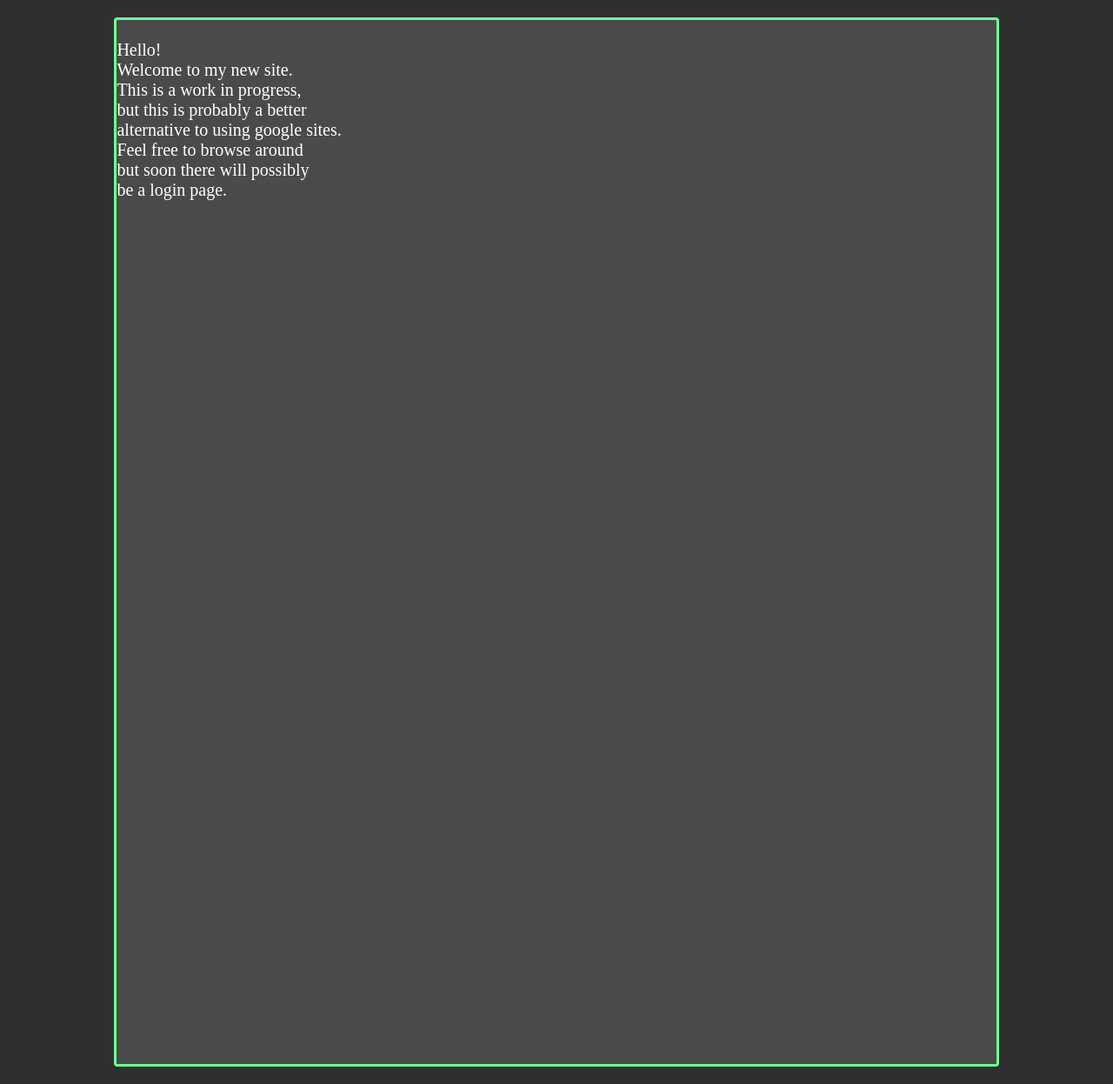
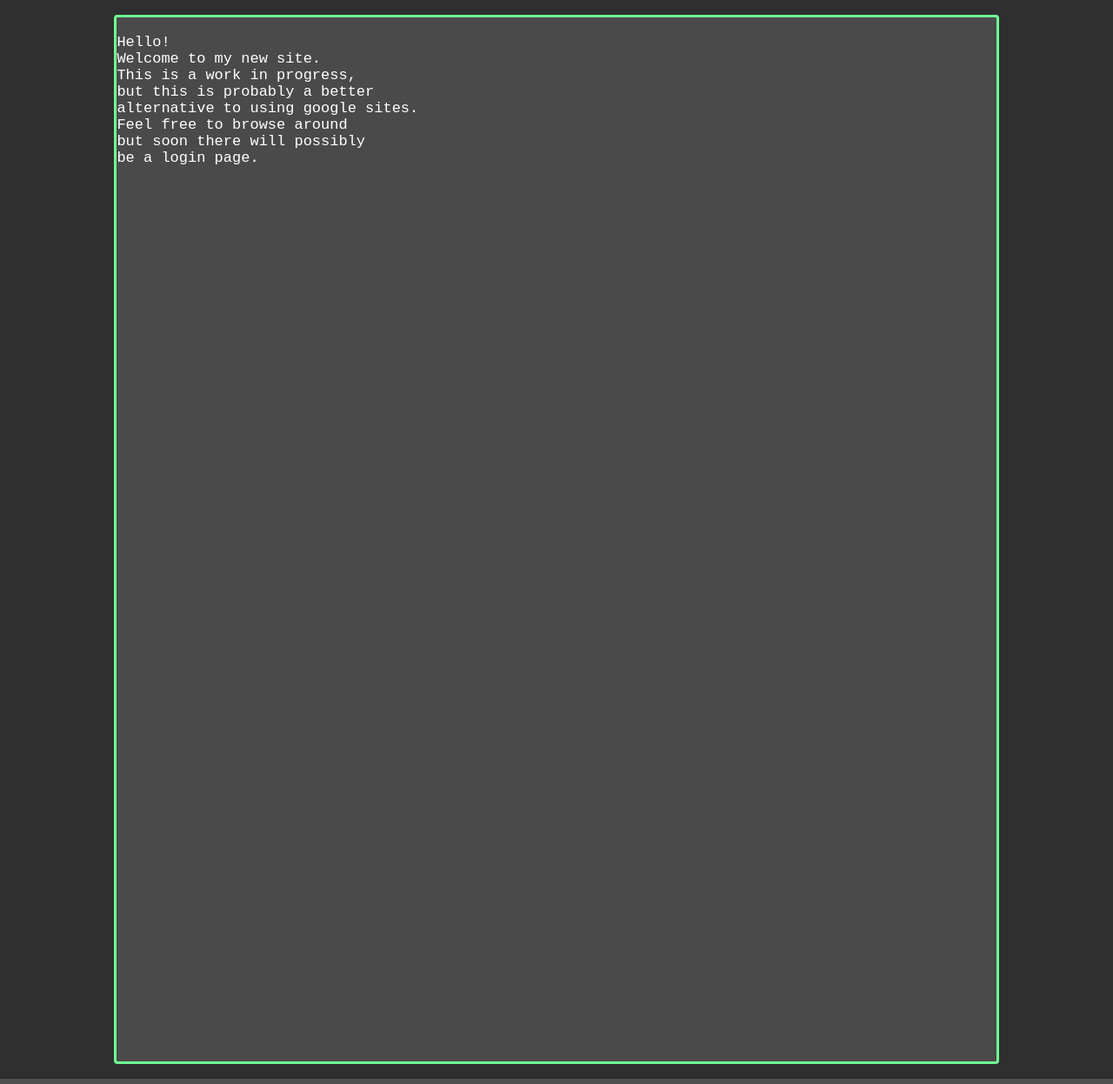
Before and after one commit to spadezplz/CatNinjaRuffle, a PHP site: page /Home.html in a window 1280 px wide. Shown: the part 64-1310 px from the top of the page at 87% size. Run offline with PHP 8.4, Linux system fonts and the light colour scheme.

Commit message:
Update Home.css

```diff
--- a/Home.css
+++ b/Home.css
@@ -16,6 +16,7 @@ button {
 	padding-right: 64;
 }
 p {
+	font-family: 'Courier New', Courier, monospace;
 	width: 100%;
 	background-color:#4a4a4a;
 	border:3px solid transparent;
@@ -24,7 +25,7 @@ p {
 	border-radius:4px;
 	text-align:left;
 	color:white;
-	font-size:20px;
+	font-size:17px;
 }
 nav {
 	background-color: black;
```
